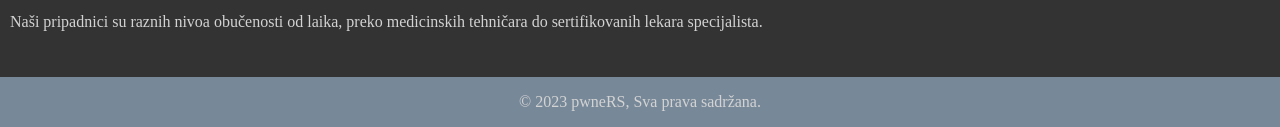
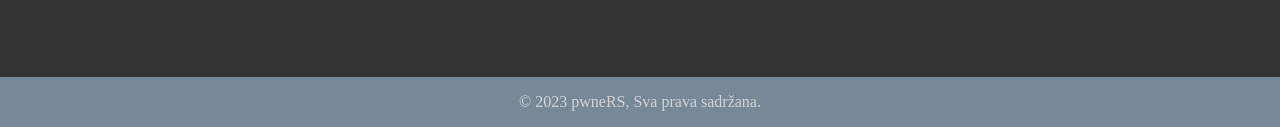
Before and after one commit to pwneRS1804/pwneRS1804.github.io, a plain HTML site: page index.html in a window 1280 px wide. Shown: the part 673-800 px from the top of the page. Drawn offline with Linux system fonts and the light colour scheme.

Commit message:
Add files via upload

```diff
--- a/index.html
+++ b/index.html
@@ -40,9 +40,6 @@
                         <li> <img src="./images/exam.jpg" width="100%"/> <p> Quisque ut neque id nunc scelerisque ultrices id vitae mi. </p></li>
                         <li> <img src="./images/milsim.jpg" width="100%"/> <p> Maecenas eu ligula et justo mollis facilisis. </p></li>
                     </ul>
-                    <p> Naši pripadnici su raznih nivoa obučenosti od laika, preko medicinskih tehničara
-                        do sertifikovanih lekara specijalista.
-                    </p>
                 </div>
             </div>
         </div>
```
